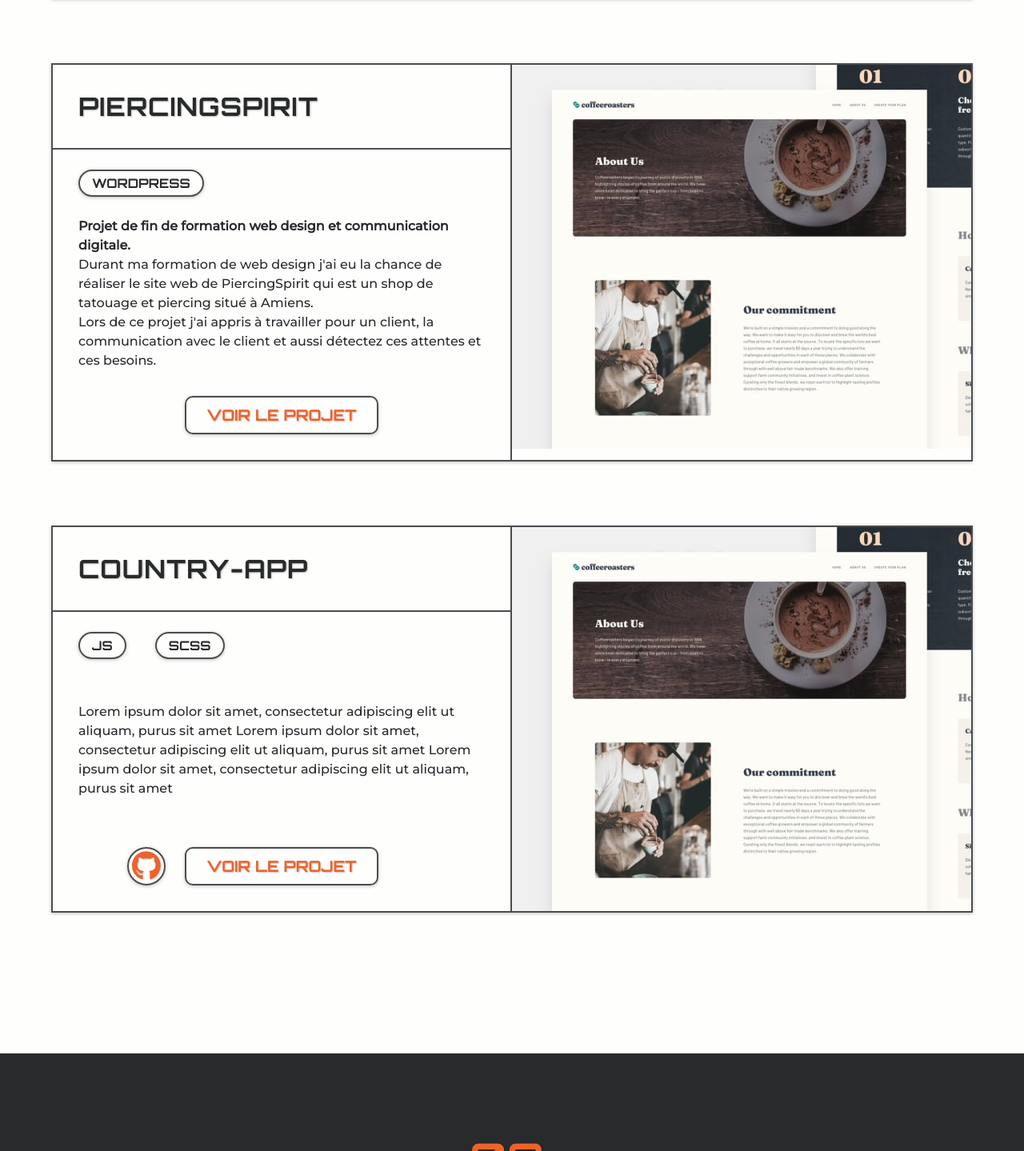
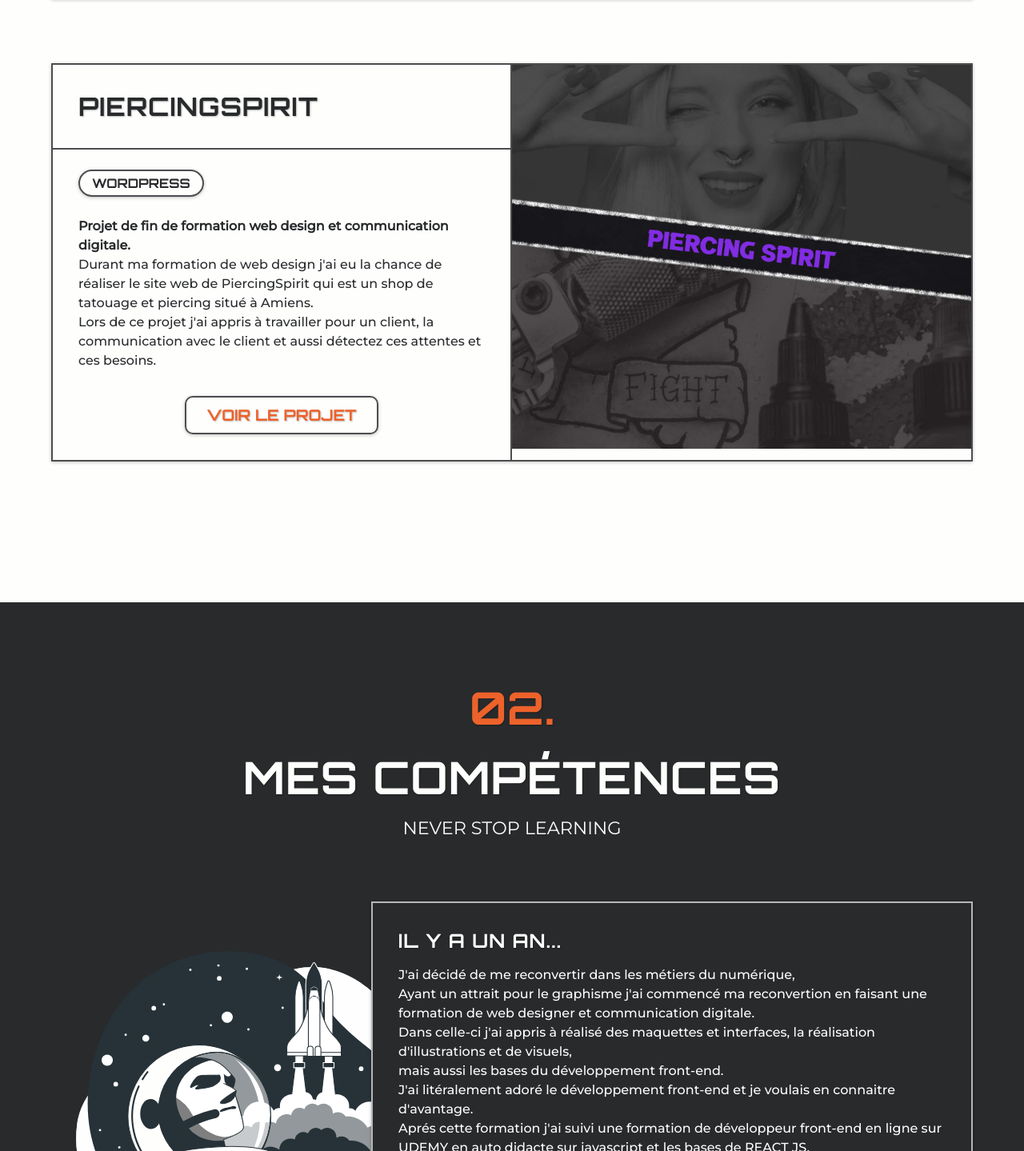
Before and after one commit to ChrysJ/Portfolio, a plain HTML site: page index.html in a window 1280 px wide. Shown: the part 2237-3676 px from the top of the page at 80% size. Drawn offline with Linux system fonts and the light colour scheme.

Commit message:
portfolio v1

```diff
--- a/index.html
+++ b/index.html
@@ -7,6 +7,7 @@
     <meta name="viewport" content="width=device-width, initial-scale=1.0">
     <title>Chrysopher Jouin | Developpeur web et web mobile</title>
     <meta name="descripion" content="portfolio / cv | développeur web et web mobile">
+    <link rel="icon" type="image/png" href="./public/assets/img/favicon.png" />
     <link rel="stylesheet" href="https://cdnjs.cloudflare.com/ajax/libs/font-awesome/6.2.0/css/all.min.css" />
     <link rel="stylesheet" href="./public/css/index.css">
     <script defer src="./public/js/script.js"></script>
@@ -112,7 +113,7 @@
                                 </div>
                                 <p>
                                     <span>Projet de fin de formation développeur web et web mobile.</span><br>
-                                    L'objectif de Discovery Magic est de répertorier les parcs des départements de
+                                    L'objectif de Discovery Magic est de répertorier les parcs des régions de
                                     France.<br>
                                     Afin d'aider l'utilisateur à trouver le prochain parc qu'il pourra visiter et lui
                                     faire découvrir des parcs qu'il ne connaît pas encore.<br>
@@ -148,7 +149,9 @@
                                 </div>
                             </div>
                         </div>
-                        <div class="img-project"></div>
+                        <div class="img-project">
+
+                        </div>
                     </li>
                     <li class="project border-black box-shadow">
                         <div class="presentation-project">
@@ -173,27 +176,6 @@
                         </div>
                         <div class="img-project"></div>
                     </li>
-                    <li class="project border-black box-shadow">
-                        <div class="presentation-project">
-                            <h4>Country-App</h4>
-                            <div class="description-project">
-                                <div class="technologie">
-                                    <span class="box-shadow">js</span>
-                                    <span class="box-shadow">scss</span>
-                                </div>
-                                <p>Lorem ipsum dolor sit amet, consectetur adipiscing elit ut aliquam, purus sit amet
-                                    Lorem ipsum dolor sit amet, consectetur adipiscing elit ut aliquam, purus sit amet
-                                    Lorem ipsum dolor sit amet, consectetur adipiscing elit ut aliquam, purus sit amet
-                                </p>
-                                <div class="btn-project">
-                                    <a class="box-shadow rounded-btn  border-black" href=""><i
-                                            class="fa-brands fa-github"></i></a>
-                                    <a class="box-shadow btn border-black" href="">voir le projet</a>
-                                </div>
-                            </div>
-                        </div>
-                        <div class="img-project"></div>
-                    </li>
                 </ul>
             </div>
         </section>
@@ -209,7 +191,7 @@
                 </div>
                 <div class="skills-informations">
                     <div class="img-skills">
-                        <img src="./public/assets/img/To the stars-bro.svg"
+                        <img src="./public/assets/img/astronaute.svg"
                             alt="Astronaute qui regarde le décollage d'une fusée">
                     </div>
                     <div class="text-skills box-shadow border-white">
@@ -288,7 +270,7 @@
                     <p>de l'industrie au développement web</p>
                 </div>
                 <ul class="experiences">
-
+                    <!-- Ajout en js -->
                 </ul>
                 <a target="_blank" class="box-shadow btn border-black"
                     href="./public/assets/img/cv_chrystopher-jouin.pdf">mon cv format
--- a/public/css/_portfolio.scss
+++ b/public/css/_portfolio.scss
@@ -54,9 +54,23 @@ section {
     }
 
     .img-project {
-      background-image: url("../assets/img/coffeeroasters.jpg");
       width: 100%;
       height: 30rem;
+      object-fit: contain;
+      background-size: cover;
+      background-repeat: no-repeat;
+      background-position: center top;
+
+    }
+    &:nth-of-type(1)  .img-project {
+      background-image: url("../assets/img/discoverymagic.svg");
+    }
+    &:nth-of-type(2)  .img-project {
+      background-image: url("../assets/img/coffeeroasters.jpg");
+    }
+    &:nth-of-type(3)  .img-project {
+      background-image: url("../assets/img/piercingspirit.jpg");
+      background-position: center;
     }
   }
 }
```
Also changed, not shown: public/assets/img/astronaute.svg (renamed from public/assets/img/To the stars-bro.svg), public/assets/img/discoverymagic.svg (added), public/assets/img/favicon.png (added), public/assets/img/piercingspirit.jpg (added), public/css/index.css, 1 other file.
